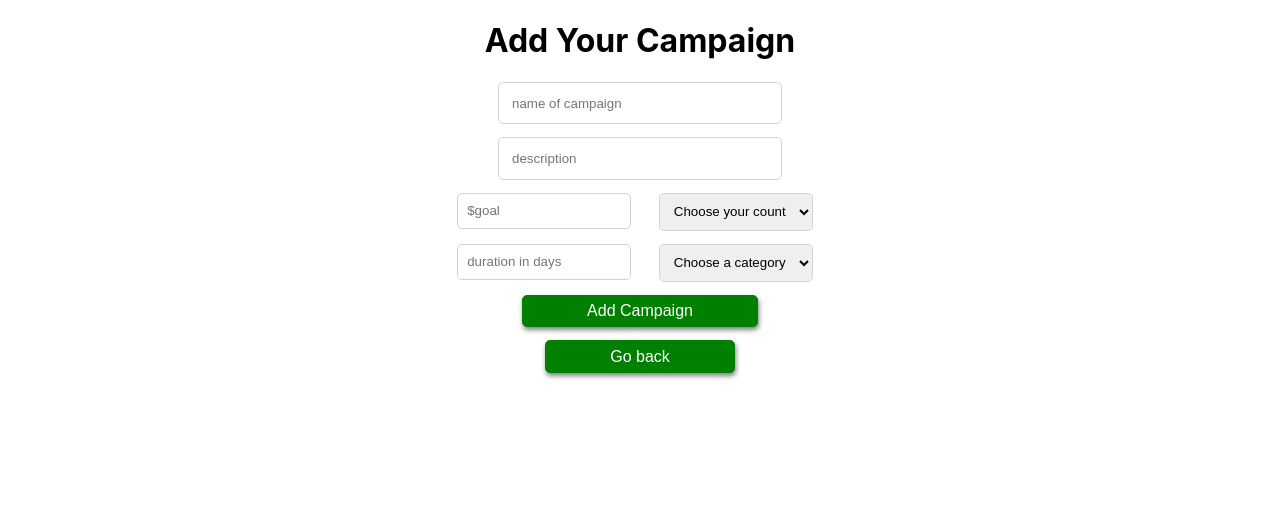
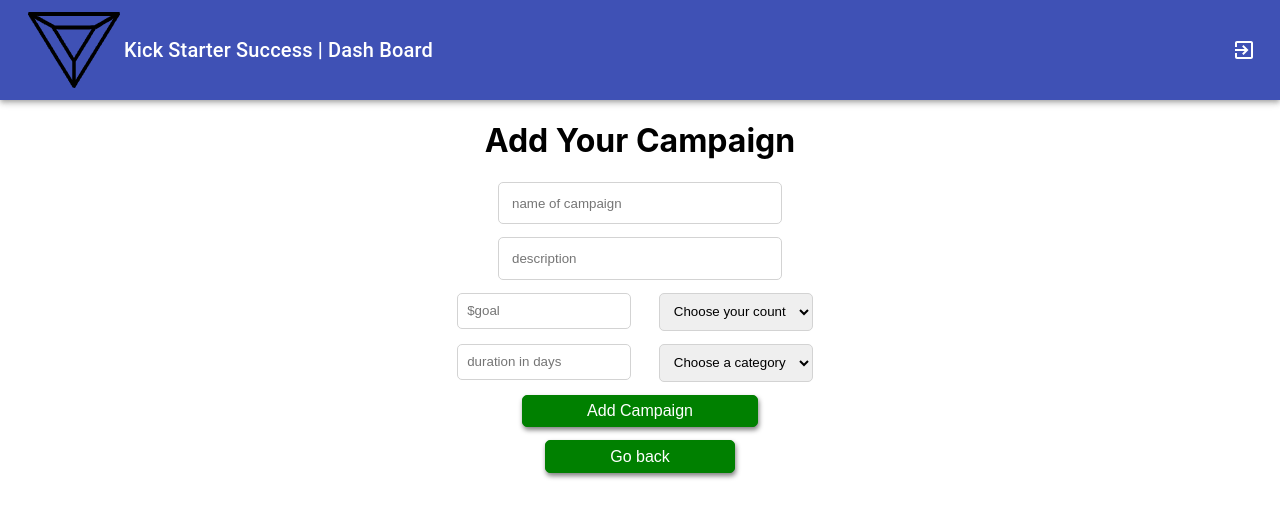
Before and after one commit to BW-Kickstarter-Success-Oct2019/Frontend, a React (Create React App) app in the folder my-app/: page /addCampaign in a window 1280 px wide. Shown: the top 518 px of the page. Built offline with nearby package versions, Linux system fonts and the light colour scheme; sample sign-in values are in the browser's storage.

Commit message:
added navbar to edit and add campaigns

```diff
--- a/my-app/src/components/CampaignForm.js
+++ b/my-app/src/components/CampaignForm.js
@@ -7,6 +7,7 @@ import * as Yup from "yup";
 import {PostCampaign} from "../actions";
 import styled from 'styled-components';
 import history from '../components/history';
+import NavBar from "../components/NavBar"
 
 const MarginDiv = styled.div`
 margin-bottom:1%;
@@ -51,6 +52,7 @@ const ErrMsg = styled.p`
 `;
 
 const CampaignForm = ({errors,touched,value}) => {
+
     // const [form, setForm] = useState({name:"", description:"", goal:"", country:"", duration:"", category:""});
 
     // const handleChanges = e => {
@@ -65,6 +67,8 @@ const CampaignForm = ({errors,touched,value}) => {
         history.push("/dashboard")
     }
     return (
+        <>
+        <NavBar/>
         <div>
             <h1>Add Your Campaign</h1>
             <div>
@@ -164,6 +168,7 @@ const CampaignForm = ({errors,touched,value}) => {
                 </Form>
                 </div>
             </div>
+            </>
     );
 };
 
--- a/my-app/src/components/NavBar.js
+++ b/my-app/src/components/NavBar.js
@@ -119,6 +119,7 @@ const  PrimarySearchAppBar = (props) => {
   );
 
   const mobileMenuId = 'primary-search-account-menu-mobile';
+  console.log("nav props 2", props)
   const renderMobileMenu = (
     <>
     {/* {props.users.map(user => ( */}
@@ -131,7 +132,7 @@ const  PrimarySearchAppBar = (props) => {
       open={isMobileMenuOpen}
       onClose={handleMobileMenuClose}
     >
-      {/* <p>{user.name}</p> */}
+
       <MenuItem onClick={handleProfileMenuOpen}>
         <IconButton
           aria-label="account of current user"
@@ -179,7 +180,7 @@ const  PrimarySearchAppBar = (props) => {
               onClick={handleProfileMenuOpen}
               color="inherit"
             >
-              {/* <Typography>User Name</Typography> */}
+              {/* <Typography>{props.users.username}</Typography> */}
               <ExitToAppIcon />
             </IconButton>
           </div>
--- a/my-app/src/components/UpdateCampaign.js
+++ b/my-app/src/components/UpdateCampaign.js
@@ -7,6 +7,7 @@ import * as Yup from "yup";
 import {UpdateCampaign} from "../actions";
 import styled from 'styled-components';
 import history from '../components/history';
+import NavBar from "../components/NavBar"
 
 const MarginDiv = styled.div`
 margin-bottom:1%;
@@ -51,6 +52,7 @@ const ErrMsg = styled.p`
 `;
 
 const UpdateForm = (props, {errors,touched,values}) => {
+
     // console.log("UPFRM Props",props)
     const initialState = {
         name:"",
@@ -88,6 +90,8 @@ console.log("updateItem", updateItem)
     }
 
     return (
+        <>
+        <NavBar/>
         <div>
             <h1>Update Your Campaign</h1>
             <div>
@@ -187,6 +191,7 @@ console.log("updateItem", updateItem)
                 </form>
                 </div>
             </div>
+            </>
     );
 };
 
```
